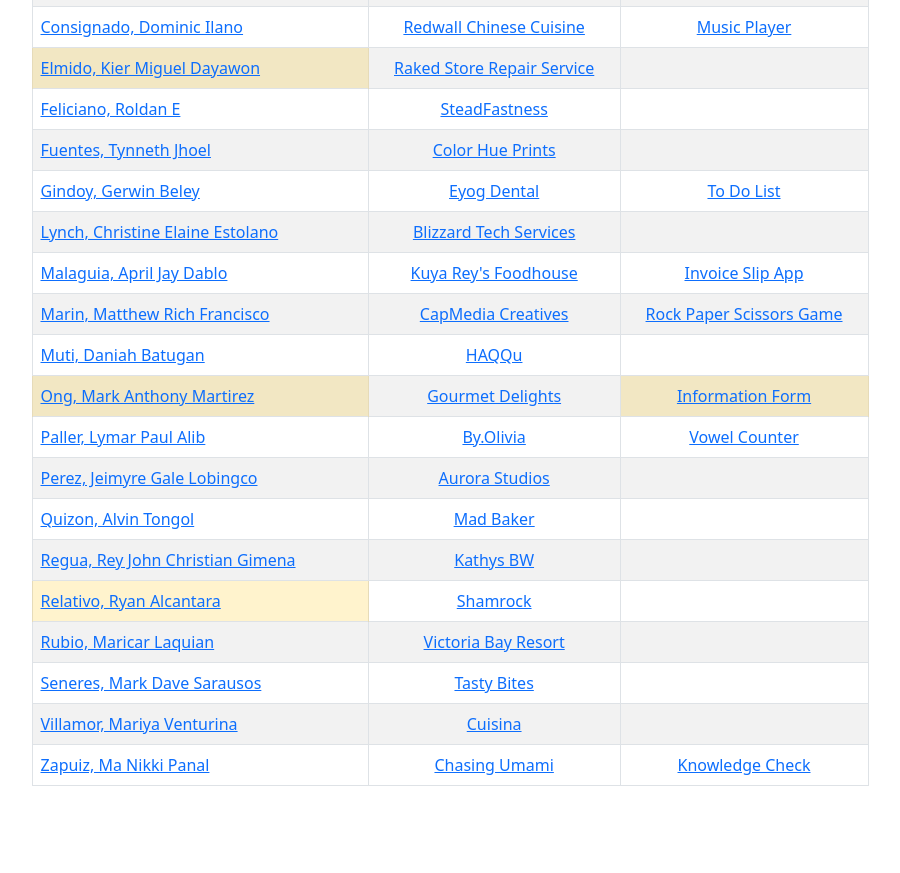
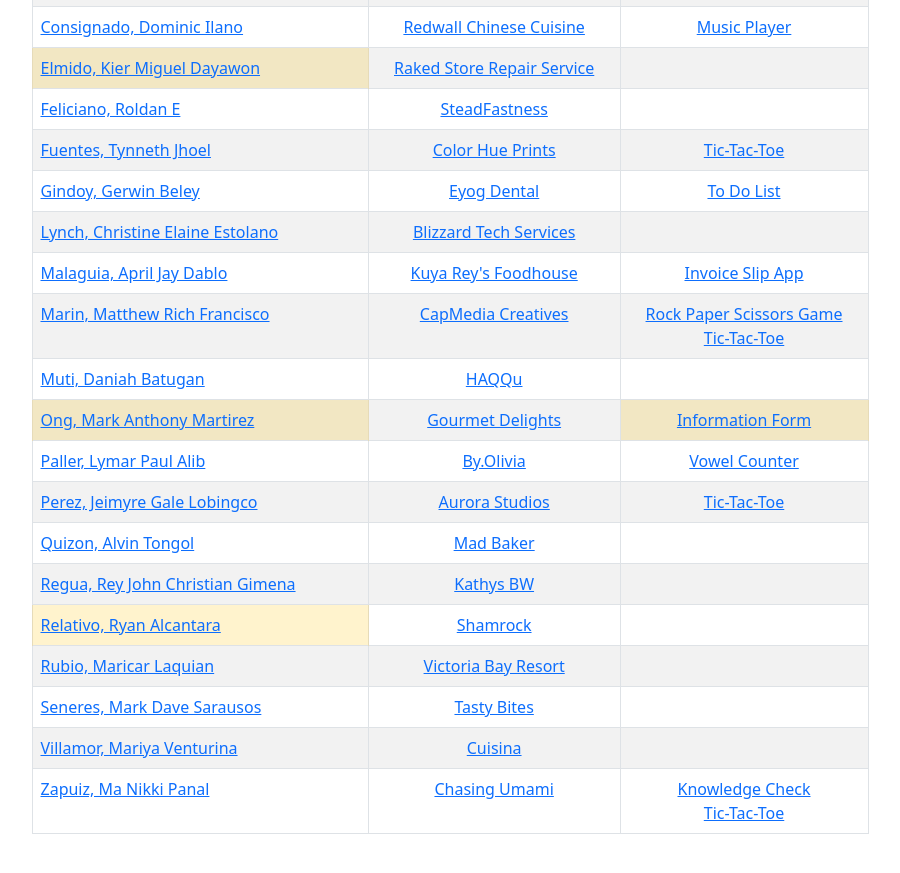
Before and after one commit to klanezurbano/simple-website, a plain HTML site: page index.html in a window 1280 px wide. Shown: the part 345-1218 px from the top of the page, without its empty margins (190-1090 px from the left). Before the commit the page ends 1179 px from the top, so only its background shows below. Drawn offline with nearby package versions, Linux system fonts and the light colour scheme.

Commit message:
:sparkles: Added tictactoe links of banek, matt, tj, gale

```diff
--- a/index.html
+++ b/index.html
@@ -87,7 +87,7 @@
         <tr>
           <td><a href="https://tjfuentes.github.io/">Fuentes, Tynneth Jhoel</a></td>
           <td class="text-center"><a href="https://tjfuentes.github.io/color-hue-prints/">Color Hue Prints</a></td>
-          <td class="text-center"></td>
+          <td class="text-center"><a href="https://tjfuentes.github.io/tic-tac-toe/">Tic-Tac-Toe</a></td>
         </tr>
         <tr>
           <td><a href="https://gerwinbg.github.io/">Gindoy, Gerwin Beley</a></td>
@@ -107,7 +107,11 @@
         <tr>
           <td><a href="https://matthewmarin.github.io/">Marin, Matthew Rich Francisco</a></td>
           <td class="text-center"><a href="https://matthewmarin.github.io/CapMedia-Creatives/">CapMedia Creatives</a></td>
-          <td class="text-center"><a href="https://matthewmarin.github.io/Rock-Paper-Scissor/">Rock Paper Scissors Game</a></td>
+          <td class="text-center">
+            <a href="https://matthewmarin.github.io/Rock-Paper-Scissor/">Rock Paper Scissors Game</a>
+            <br/>
+            <a href="https://matthewmarin.github.io/TicTacToe/">Tic-Tac-Toe</a>
+          </td>
         </tr>
         <tr>
           <td><a href="https://daniah-muti.github.io/">Muti, Daniah Batugan</a></td>
@@ -127,7 +131,7 @@
         <tr>
           <td><a href="https://galeperez.github.io/">Perez, Jeimyre Gale Lobingco</a></td>
           <td class="text-center"><a href="https://galeperez.github.io/aurora-studios/">Aurora Studios</a></td>
-          <td class="text-center"></td>
+          <td class="text-center"><a href="https://galeperez.github.io/tictactoe/">Tic-Tac-Toe</a></td>
         </tr>
         <tr>
           <td><a href="https://alvinquizon.github.io/">Quizon, Alvin Tongol</a></td>
@@ -162,7 +166,11 @@
         <tr>
           <td><a href="https://nikkizapuiz.github.io/">Zapuiz, Ma Nikki Panal</a></td>
           <td class="text-center"><a href="https://nikkizapuiz.github.io/Chasing-Umami/">Chasing Umami</a></td>
-          <td class="text-center"><a href="https://nikkizapuiz.github.io/simpleApp/">Knowledge Check</a></td>
+          <td class="text-center">
+            <a href="https://nikkizapuiz.github.io/simpleApp/">Knowledge Check</a>
+            <br/>
+            <a href="https://nikkizapuiz.github.io/TicTacToe/">Tic-Tac-Toe</a>
+          </td>
         </tr>
       </tbody>
     </table>
```
